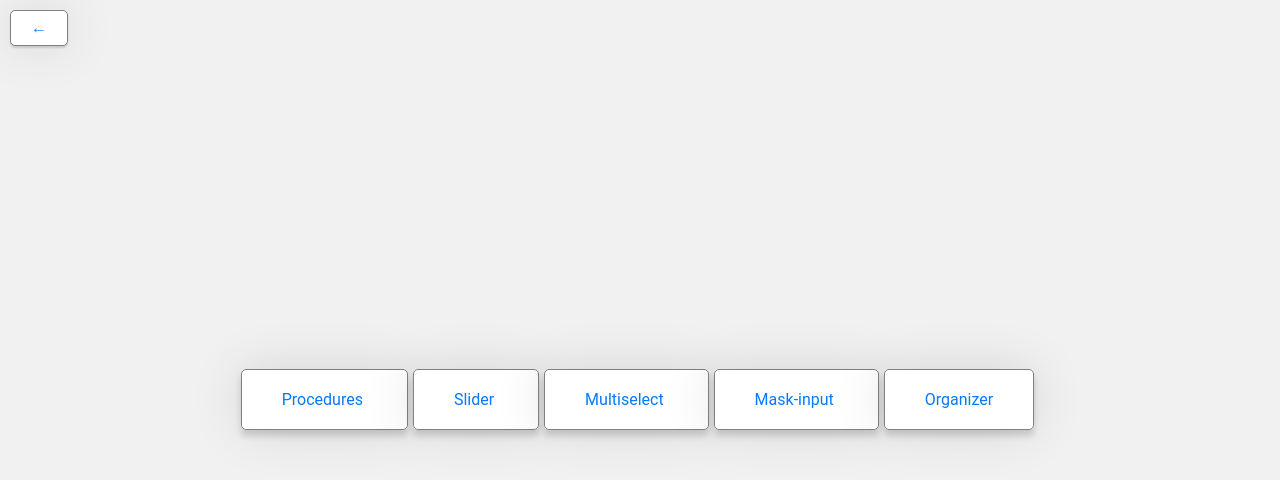
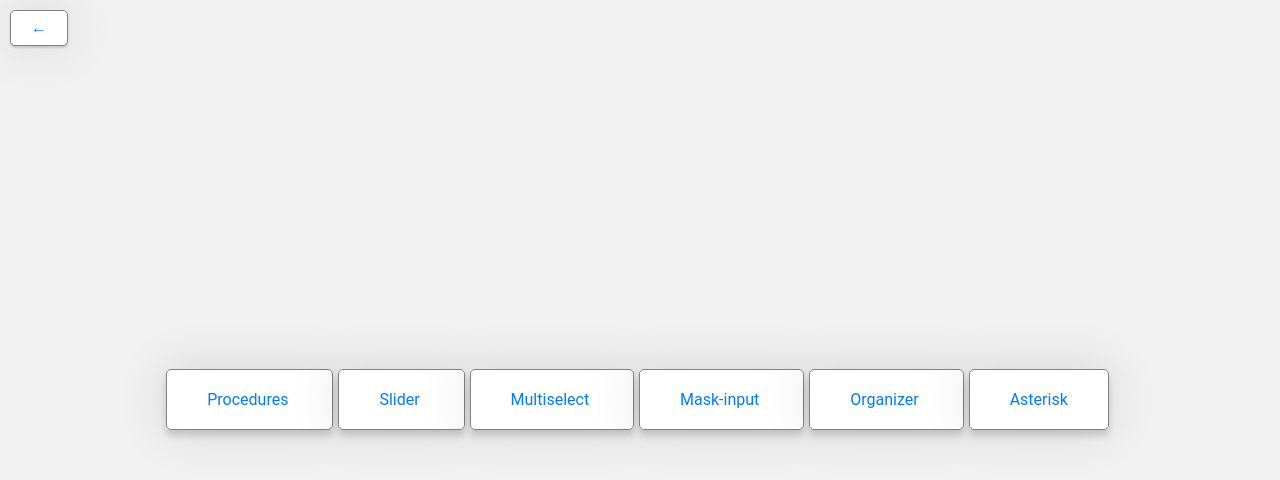
Before and after one commit to Romio-cat/customComponents, an Angular app: page /menu in a window 1280 px wide. Shown: the top 480 px of the page. Built offline with nearby package versions, Linux system fonts and the light colour scheme.

Commit message:
asterisk for required input

```diff
--- a/package.json
+++ b/package.json
@@ -21,6 +21,7 @@
     "@angular/platform-browser": "^8.2.12",
     "@angular/platform-browser-dynamic": "^8.2.12",
     "@angular/router": "^8.2.12",
+    "@ng-bootstrap/ng-bootstrap": "^5.1.5",
     "core-js": "^3.3.4",
     "moment": "^2.24.0",
     "rxjs": "^6.5.3",
--- a/src/app/components/menu/menu.component.ts
+++ b/src/app/components/menu/menu.component.ts
@@ -12,6 +12,7 @@ export class MenuComponent {
     PathConfig.SLIDER,
     PathConfig.MULTISELECT,
     PathConfig.MASKINPUT,
-    PathConfig.ORGANIZER
+    PathConfig.ORGANIZER,
+    PathConfig.ASTERISK
   ];
 }
--- a/src/app/config/path.config.ts
+++ b/src/app/config/path.config.ts
@@ -6,4 +6,5 @@ export class PathConfig {
   public static readonly MULTISELECT = 'multiselect';
   public static readonly MASKINPUT = 'mask-input';
   public static readonly ORGANIZER = 'organizer';
+  public static readonly ASTERISK = 'asterisk';
 }
--- a/src/app/routing/routing.module.ts
+++ b/src/app/routing/routing.module.ts
@@ -26,6 +26,10 @@ const routes: Routes = [
     path: PathConfig.ORGANIZER,
     loadChildren: () => import('../components/organizer/organizer.module').then(m => m.OrganizerModule),
   },
+  {
+    path: PathConfig.ASTERISK,
+    loadChildren: () => import('../components/asterisk/asterisk.module').then(m => m.AsteriskModule),
+  },
   { path: PathConfig.ANY, redirectTo: PathConfig.MENU, pathMatch: 'full' },
 ];
 
--- a/src/styles.scss
+++ b/src/styles.scss
@@ -4,3 +4,10 @@ body {
   background-color: #f1f1f1;
   font-family: Roboto, sans-serif;
 }
+
+.required-asterisk {
+  margin-left: 3px;
+  color: red;
+  font-weight: bold;
+  font-size: 1.2em;
+}
```
Also changed, not shown: 1 other file (tests, documents, lock files or other folders).
